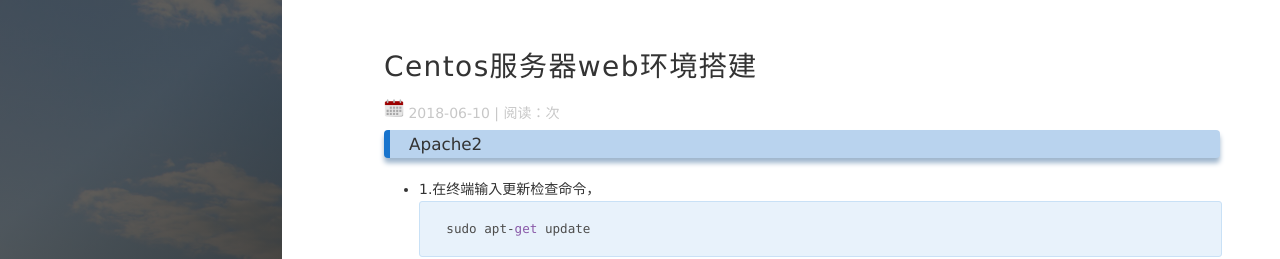
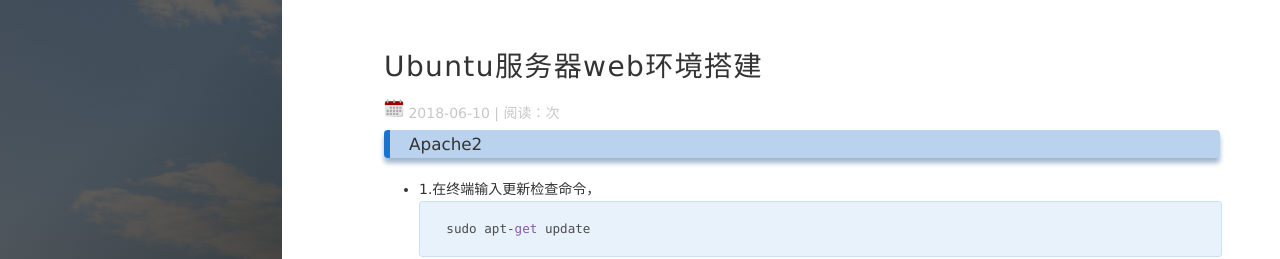
Before and after one commit to yueshangmx/yueshangmx.github.io, a Jekyll site: the page built from _posts/2018-06-20-Ubuntu Server 16.04 配置web环境.md, in a window 1280 px wide and 900 px high. Shown: the top 259 px of the window. Built offline with Jekyll 4.4.1, drawn with Linux system fonts in a browser that asks for light colours; nearby versions of some CDN libraries; comment, search, counter and statistics services are not loaded.

Commit message:
update server

```diff
--- a/_posts/2018-06-20-Ubuntu Server 16.04 配置web环境.md
+++ b/_posts/2018-06-20-Ubuntu Server 16.04 配置web环境.md
@@ -1,8 +1,8 @@
 ---
 layout: post
-title: Centos服务器web环境搭建
+title: Ubuntu服务器web环境搭建
 date: 2018-06-10
-description: "centos，Apache，php，mysqli，"
+description: "Ubuntu，Apache，php，mysqli，"
 tags: 笔记
 ---
 
```
